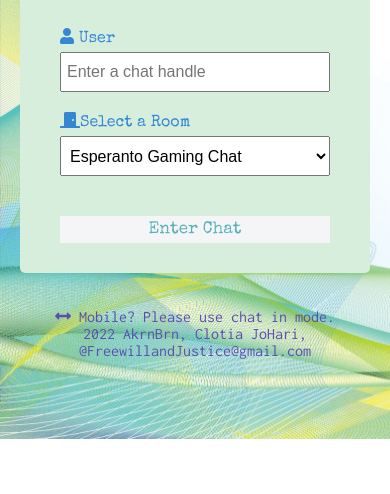
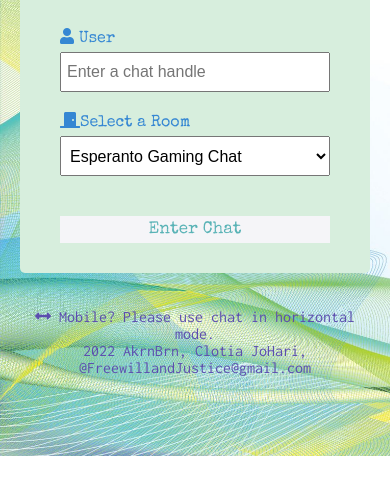
Before and after one commit to akronborn/vsg-chat, a website: page client/index.html in a window 390 px wide. Shown: the part 156-650 px from the top of the page. Drawn offline with nearby package versions, Linux system fonts and the light colour scheme.

Commit message:
fixed mobile error|

```diff
--- a/client/index.html
+++ b/client/index.html
@@ -52,7 +52,7 @@
       <p class="footer">
         <span
           ><i class="fas fa-arrows-alt-h"></i> Mobile? Please use chat in
-          mode.</span
+          horizontal mode.</span
         >
         <br />
         2022 AkrnBrn, Clotia JoHari, @FreewillandJustice@gmail.com
```
